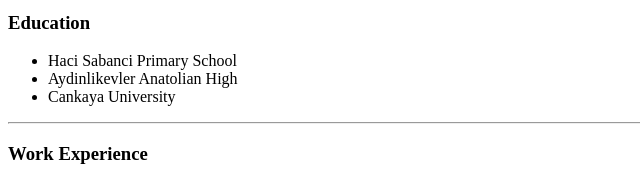
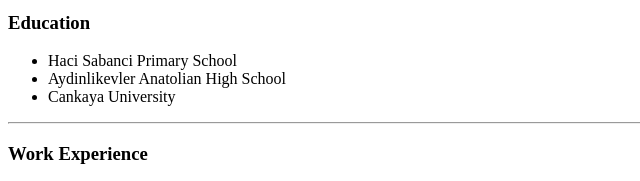
Before and after one commit to Frado06/cv, a plain HTML site: page index.html in a window 1280 px wide. Shown: the part 336-517 px from the top of the page, 0-640 px from the left. Drawn offline with Linux system fonts and the light colour scheme.

Commit message:
Update index.html

```diff
--- a/index.html
+++ b/index.html
@@ -25,7 +25,7 @@
   <h3>Education</h3>
   <ul>
     <li>Haci Sabanci Primary School</li>
-    <li>Aydinlikevler Anatolian High</li>
+    <li>Aydinlikevler Anatolian High School</li>
     <li>Cankaya University</li>
   </ul>
   <hr>
```
